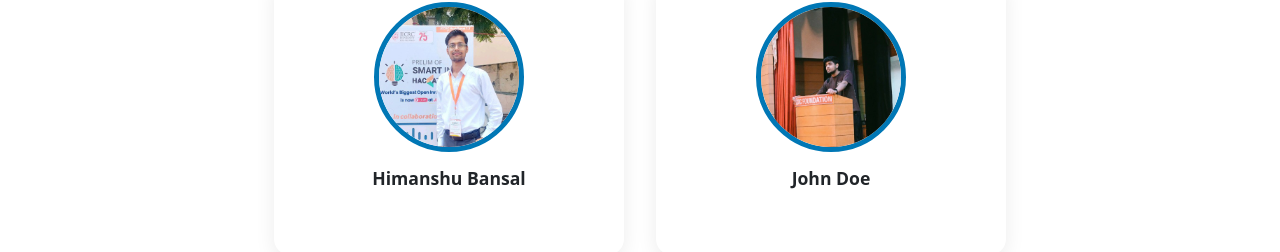
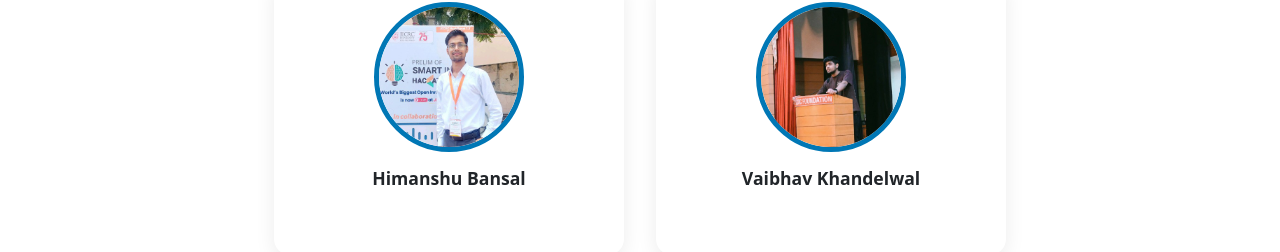
Before and after one commit to Jetha3317/library, a website: page team.html in a window 1280 px wide. Shown: the part 798-1050 px from the top of the page. Drawn offline with nearby package versions, Linux system fonts and the light colour scheme.

Commit message:
John changed

```diff
--- a/team.html
+++ b/team.html
@@ -108,7 +108,7 @@
                         <img src="./images/vaibhav_dev.jpg" alt="John Doe" />
                     </div>
                     <div class="speaker-info">
-                        <h3>John Doe</h3>
+                        <h3>Vaibhav Khandelwal</h3>
                         <div class="social-links">
                             <a href="https://www.linkedin.com/in/vaibhav-khandelwal-it/" class="linkedin" target="_blank">
                                 <i class="fab fa-linkedin-in"></i>
```
